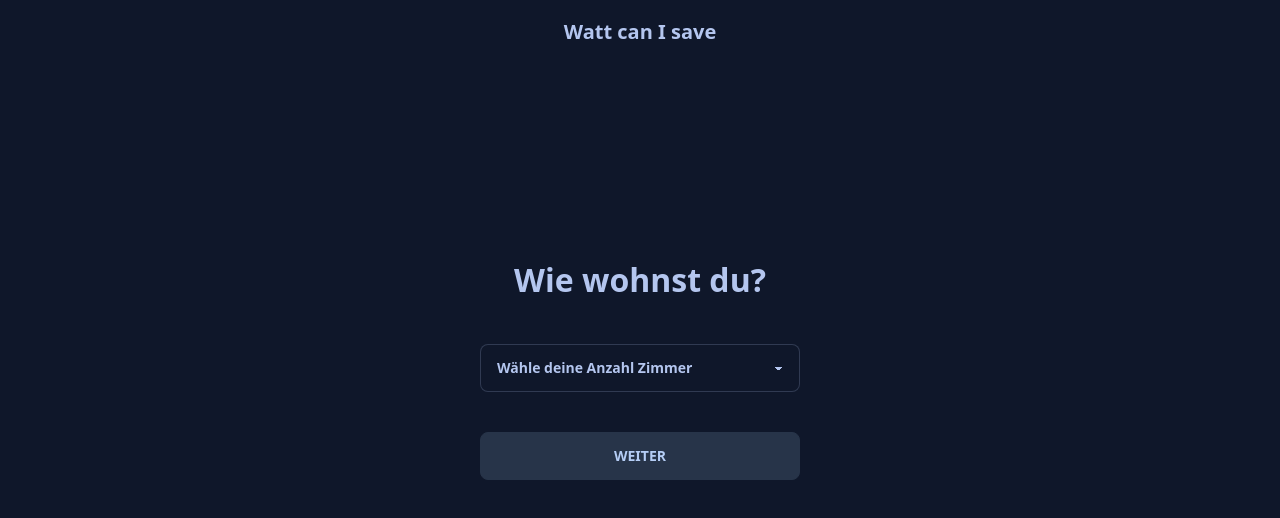
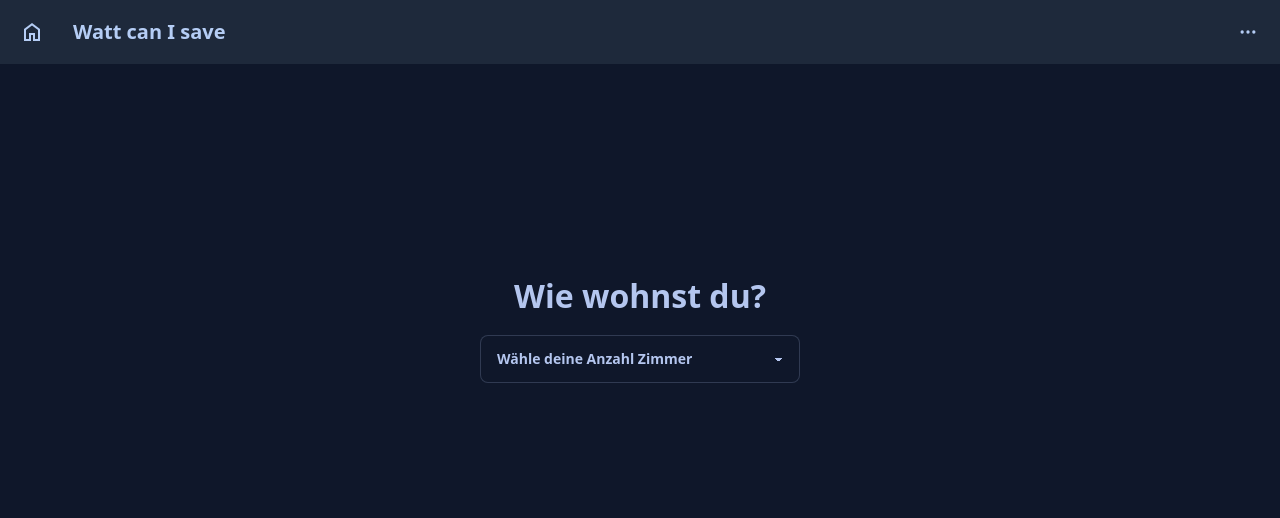
Before and after one commit to InnigerM/watt-can-i-save, an Angular app: page /rooms in a window 1280 px wide. Shown: the top 518 px of the page. Built offline with nearby package versions, Linux system fonts and the light colour scheme.

Commit message:
updated navigation and first two steps

```diff
--- a/src/app/components/bottombar/bottombar.component.html
+++ b/src/app/components/bottombar/bottombar.component.html
@@ -1,4 +1,4 @@
-<div *ngIf="visible" class="btm-nav">
+<div *ngIf="visible" class="btm-nav border-t border-primary">
     <button class="text-primary" (click)="submit('categories')">
         <span class="material-symbols-outlined">
             dataset
--- a/src/app/components/bottombar/bottombar.component.scss
+++ b/src/app/components/bottombar/bottombar.component.scss
@@ -0,0 +1,4 @@
+.btm_nav{
+    border-top: 1px;
+    border-color: white;
+}
--- a/src/app/components/category-card/category-card.component.html
+++ b/src/app/components/category-card/category-card.component.html
@@ -6,7 +6,7 @@
       </div>
       <div class="flex text-center"><p>{{description}}</p></div>
       <div class="flex items-center justify-center mt-4">
-        <span class="material-symbols-outlined text-5xl text-secondary">
+        <span class="material-symbols-outlined text-5xl text-primary">
           {{icon}}
         </span>
       </div>
--- a/src/app/components/category-card/category-card.component.scss
+++ b/src/app/components/category-card/category-card.component.scss
@@ -23,7 +23,7 @@
 }
 
 .overlay{
-    background-color: rgba(0, 0, 0, 0.6);
+    background-color: rgba(0, 0, 0, 0.7);
     top: 0;
     left: 0;
     width: 100%;
--- a/src/app/components/navbar/navbar.component.html
+++ b/src/app/components/navbar/navbar.component.html
@@ -1,9 +1,17 @@
-<div class="navbar bg-base-100">
-  <div class="navbar-start">
+<div class="navbar bg-neutral text-neutral-content sticky top-0 mb-4 z-30">
+  <div class="flex-none">
+    <button class="btn btn-square btn-ghost" (click)="reset()">
+      <span class="material-symbols-outlined">
+        home
+      </span>
+    </button>
   </div>
-  <div class="navbar-center">
+  <div class="flex-1">
     <a class="btn btn-ghost normal-case text-xl">Watt can I save</a>
   </div>
-  <div class="navbar-end">
+  <div class="flex-none">
+    <button class="btn btn-square btn-ghost">
+      <svg xmlns="http://www.w3.org/2000/svg" fill="none" viewBox="0 0 24 24" class="inline-block w-5 h-5 stroke-current"><path stroke-linecap="round" stroke-linejoin="round" stroke-width="2" d="M5 12h.01M12 12h.01M19 12h.01M6 12a1 1 0 11-2 0 1 1 0 012 0zm7 0a1 1 0 11-2 0 1 1 0 012 0zm7 0a1 1 0 11-2 0 1 1 0 012 0z"></path></svg>
+    </button>
   </div>
 </div>
--- a/src/app/components/navbar/navbar.component.ts
+++ b/src/app/components/navbar/navbar.component.ts
@@ -1,5 +1,5 @@
 import { Component, OnInit } from '@angular/core';
-import { ActivatedRoute } from '@angular/router';
+import { ActivatedRoute, Router } from '@angular/router';
 
 @Component({
   selector: 'app-navbar',
@@ -9,11 +9,16 @@ import { ActivatedRoute } from '@angular/router';
 export class NavbarComponent implements OnInit {
   title: string = '';
 
-  constructor(private route: ActivatedRoute) {}
+  constructor(private route: ActivatedRoute, private router: Router) {}
 
   ngOnInit(): void {
     this.route.url.subscribe((segments) => {
       this.title = segments[segments.length - 1].path;
     });
   }
+
+  reset(){
+    console.log('reset');
+    this.router.navigate(['/']);
+  }
 }
--- a/src/app/components/step-two/step-two.component.html
+++ b/src/app/components/step-two/step-two.component.html
@@ -2,15 +2,16 @@
   <form action="">
     <h2>Wie wohnst du?</h2>
 
-    <select class="select select-bordered w-full max-w-xs">
-      <option disabled selected>Wähle deine Anzahl Zimmer</option>
-      <option>1½ Zimmer</option>
-      <option>2½ Zimmer</option>
-      <option>3½ Zimmer</option>
-      <option>4½ Zimmer</option>
-      <option>5½ Zimmer</option>
-      <option>Einfamilienhaus</option>
+    <select class="select select-bordered w-full max-w-xs" [(ngModel)]="selectedValue" name="roomSelect">
+      <option [ngValue]="''"disabled selected>Wähle deine Anzahl Zimmer</option>
+      <option [ngValue]="'1½ Zimmer'">1½ Zimmer</option>
+      <option [ngValue]="'2½ Zimmer'">2½ Zimmer</option>
+      <option [ngValue]="'3½ Zimmer'">3½ Zimmer</option>
+      <option [ngValue]="'4½ Zimmer'">4½ Zimmer</option>
+      <option [ngValue]="'5½ Zimmer'">5½ Zimmer</option>
+      <option [ngValue]="'Einfamilienhaus'">Einfamilienhaus</option>
     </select>
-    <button class="btn btn-active w-full max-w-xs" (click)="submit()">Weiter</button>
+
+    <button *ngIf="selectedValue !== ''" class="btn btn-wide btn-primary w-full max-w-xs" (click)="submit()">Weiter</button>
   </form>
 </div>
--- a/src/app/components/step-two/step-two.component.scss
+++ b/src/app/components/step-two/step-two.component.scss
@@ -4,7 +4,7 @@
     display: flex;
     align-items: center;
     flex-direction: column;
-    gap: 40px;
+    gap: 15px;
 
     h2 {
       font-size: 2em;
--- a/src/app/components/step-two/step-two.component.ts
+++ b/src/app/components/step-two/step-two.component.ts
@@ -7,6 +7,8 @@ import { Router } from '@angular/router';
   styleUrls: ['./step-two.component.scss'],
 })
 export class StepTwoComponent implements OnInit {
+  selectedValue = '';
+
   constructor(private router: Router) {}
 
   ngOnInit(): void {}
--- a/src/app/components/step1/step1.component.html
+++ b/src/app/components/step1/step1.component.html
@@ -15,5 +15,5 @@
     </div>
   </div>
 
-  <button class="btn btn-active w-full max-w-xs" *ngIf="selectedPrice" (click)="savePrice()">Weiter</button>
+  <button class="btn btn-wide btn-primary w-full max-w-xs" *ngIf="selectedPrice" (click)="savePrice()">Weiter</button>
 </div>
--- a/src/app/components/step1/step1.component.scss
+++ b/src/app/components/step1/step1.component.scss
@@ -1,6 +1,6 @@
 .container {
   display: flex;
-  padding: 30% 15%;
+  padding: 15% 15%;
   flex-direction: column;
   margin-top: 10px;
   gap: 15px;
```
